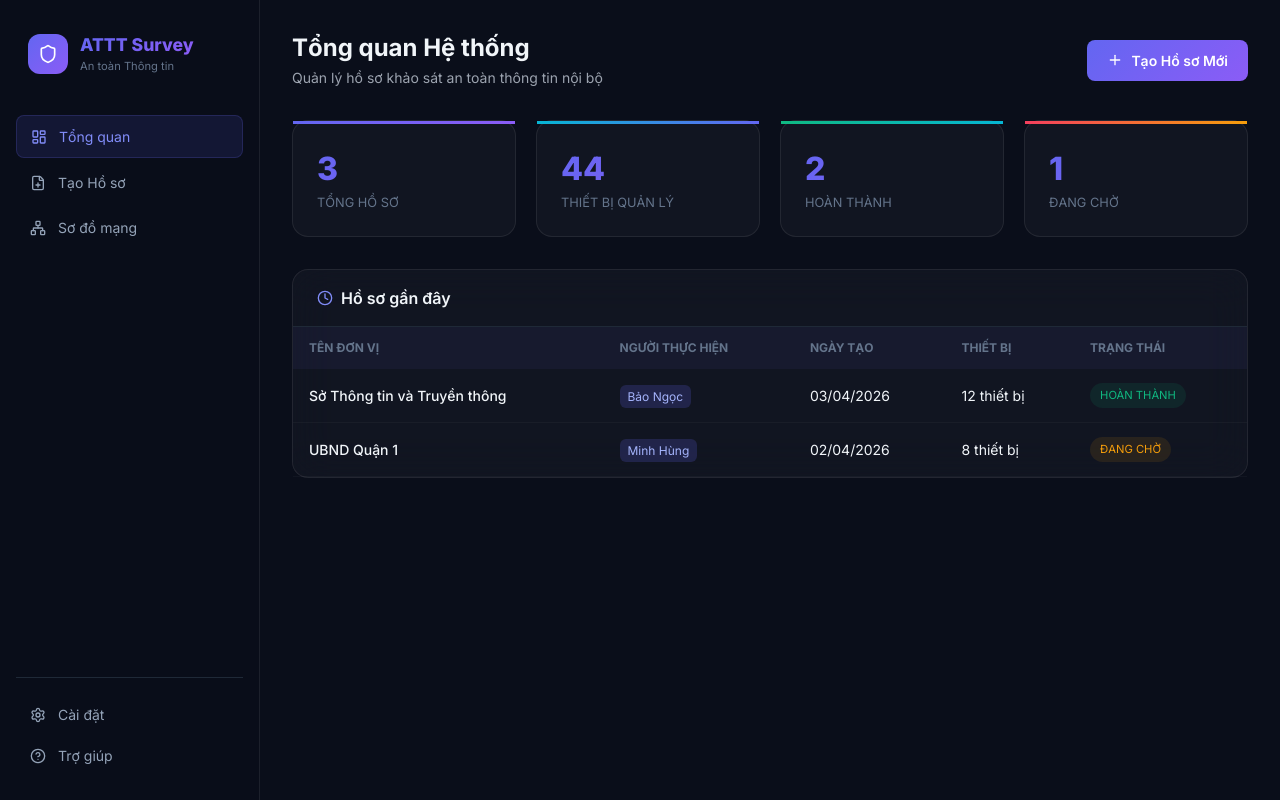
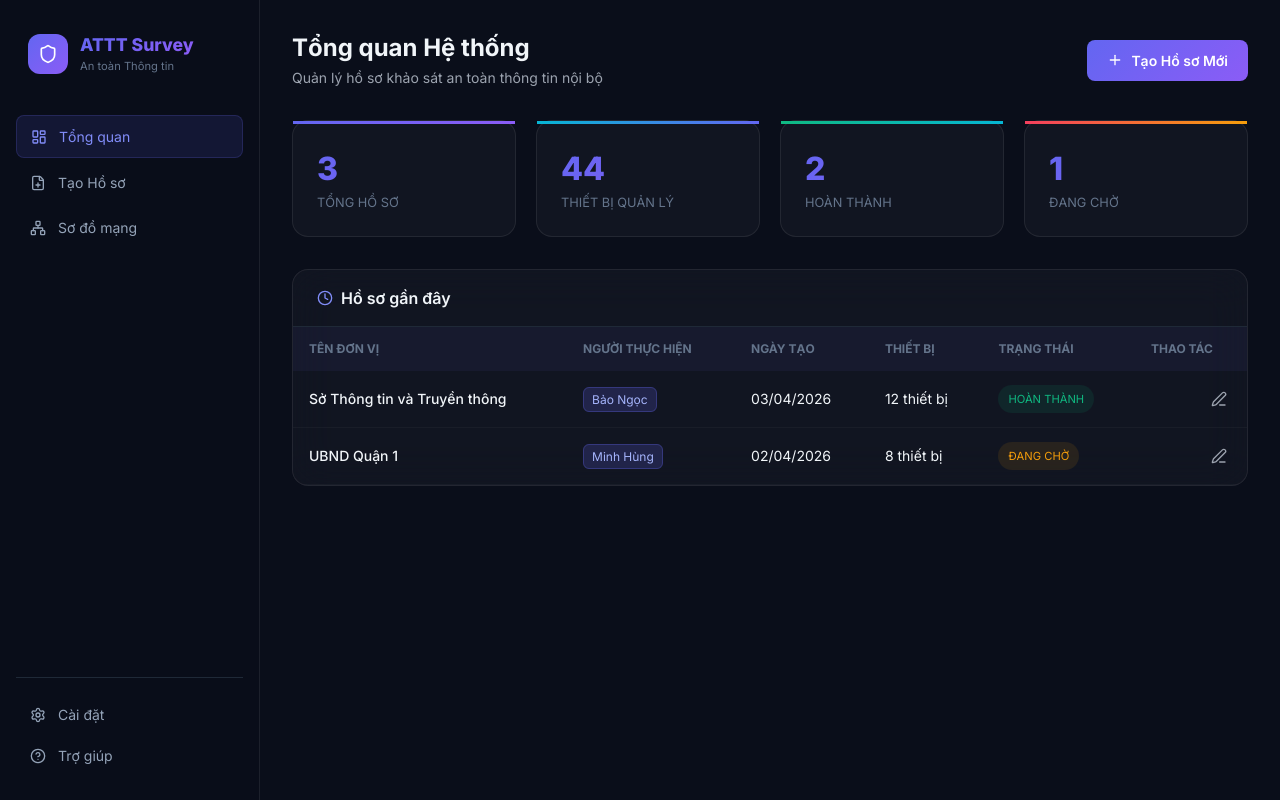
Before and after one commit to nguyenvanbaongoc24-eng/toolKS, a Next.js app in the folder Code/frontend/: page / in a window 1280 px wide. Built offline with nearby package versions, Linux system fonts and the light colour scheme.

Commit message:
feat: make dashboard table inline editable

```diff
--- a/Code/frontend/src/app/page.tsx
+++ b/Code/frontend/src/app/page.tsx
@@ -1,10 +1,29 @@
 "use client";
 
+import { useState } from "react";
 import Link from "next/link";
 import Sidebar from "@/components/Sidebar";
-import { FileText, Plus, TrendingUp, Users, Server, Wifi, Clock, ArrowRight } from "lucide-react";
+import { FileText, Plus, TrendingUp, Users, Server, Wifi, Clock, ArrowRight, Edit3, Check, X } from "lucide-react";
 
 export default function Home() {
+  const [records, setRecords] = useState([
+    { id: 1, ten_don_vi: "Sở Thông tin và Truyền thông", doer: "Bảo Ngọc", date: "03/04/2026", devices: "12 thiết bị", status: "Hoàn thành" },
+    { id: 2, ten_don_vi: "UBND Quận 1", doer: "Minh Hùng", date: "02/04/2026", devices: "8 thiết bị", status: "Đang chờ" },
+  ]);
+
+  const [editingId, setEditingId] = useState<number | null>(null);
+  const [editForm, setEditForm] = useState<any>({});
+
+  const startEdit = (rec: any) => {
+    setEditingId(rec.id);
+    setEditForm({ ...rec });
+  };
+
+  const saveEdit = () => {
+    setRecords(records.map(r => r.id === editingId ? { ...editForm } : r));
+    setEditingId(null);
+  };
+
   return (
     <div className="min-h-screen">
       <Sidebar />
@@ -38,41 +57,67 @@ export default function Home() {
           </div>
         </div>
 
-        <div className="glass-card mb-8">
+        <div className="glass-card mb-8 overflow-hidden hidden md:block">
           <div className="flex justify-between items-center px-6 py-4 border-b border-gray-800">
             <h2 className="font-semibold flex items-center gap-2">
               <Clock className="w-4 h-4 text-indigo-400" /> Hồ sơ gần đây
             </h2>
           </div>
-          <table className="data-table">
+          <div className="overflow-x-auto">
+            <table className="data-table w-full text-sm text-left">
               <thead>
                 <tr>
-                <th>Tên đơn vị</th>
-                <th>Người thực hiện</th>
-                <th>Ngày tạo</th>
-                <th>Thiết bị</th>
-                <th>Trạng thái</th>
+                  <th className="px-6 py-4">Tên đơn vị</th>
+                  <th className="px-6 py-4">Người thực hiện</th>
+                  <th className="px-6 py-4">Ngày tạo</th>
+                  <th className="px-6 py-4">Thiết bị</th>
+                  <th className="px-6 py-4">Trạng thái</th>
+                  <th className="px-6 py-4 text-right">Thao tác</th>
                 </tr>
               </thead>
               <tbody>
-              <tr>
-                <td className="font-medium">Sở Thông tin và Truyền thông</td>
-                <td><span className="text-xs px-2 py-1 bg-indigo-500/20 text-indigo-300 rounded-md">Bảo Ngọc</span></td>
-                <td>03/04/2026</td>
-                <td>12 thiết bị</td>
-                <td><span className="badge badge-success">Hoàn thành</span></td>
+                {records.map((rec) => (
+                  <tr key={rec.id} className="border-b border-gray-800/50 hover:bg-white/5 transition-colors">
+                    {editingId === rec.id ? (
+                      <>
+                        <td className="px-6 py-4 font-medium"><input className="bg-black/50 border border-white/20 rounded px-2 py-1 outline-none focus:border-indigo-500 w-full" value={editForm.ten_don_vi} onChange={e => setEditForm({...editForm, ten_don_vi: e.target.value})} /></td>
+                        <td className="px-6 py-4"><input className="bg-black/50 border border-white/20 rounded px-2 py-1 outline-none focus:border-indigo-500 w-full max-w-[120px]" value={editForm.doer} onChange={e => setEditForm({...editForm, doer: e.target.value})} /></td>
+                        <td className="px-6 py-4"><input className="bg-black/50 border border-white/20 rounded px-2 py-1 outline-none focus:border-indigo-500 w-full max-w-[120px]" value={editForm.date} onChange={e => setEditForm({...editForm, date: e.target.value})} /></td>
+                        <td className="px-6 py-4">{rec.devices}</td>
+                        <td className="px-6 py-4">
+                           <select className="bg-black/50 border border-white/20 rounded px-2 py-1 outline-none focus:border-indigo-500" value={editForm.status} onChange={e => setEditForm({...editForm, status: e.target.value})}>
+                             <option value="Hoàn thành">Hoàn thành</option>
+                             <option value="Đang chờ">Đang chờ</option>
+                           </select>
+                        </td>
+                        <td className="px-6 py-4 text-right">
+                          <button onClick={saveEdit} className="text-emerald-400 hover:text-emerald-300 p-1"><Check className="w-5 h-5"/></button>
+                          <button onClick={() => setEditingId(null)} className="text-rose-400 hover:text-rose-300 p-1"><X className="w-5 h-5"/></button>
+                        </td>
+                      </>
+                    ) : (
+                      <>
+                        <td className="px-6 py-4 font-medium">{rec.ten_don_vi}</td>
+                        <td className="px-6 py-4"><span className="text-xs px-2 py-1 bg-indigo-500/20 text-indigo-300 rounded-md border border-indigo-500/30">{rec.doer}</span></td>
+                        <td className="px-6 py-4">{rec.date}</td>
+                        <td className="px-6 py-4">{rec.devices}</td>
+                        <td className="px-6 py-4">
+                          <span className={`badge ${rec.status === 'Hoàn thành' ? 'badge-success' : 'badge-pending'}`}>
+                            {rec.status}
+                          </span>
+                        </td>
+                        <td className="px-6 py-4 text-right">
+                          <button onClick={() => startEdit(rec)} className="text-gray-400 hover:text-indigo-400 transition-colors p-1"><Edit3 className="w-4 h-4"/></button>
+                        </td>
+                      </>
+                    )}
                   </tr>
-              <tr>
-                <td className="font-medium">UBND Quận 1</td>
-                <td><span className="text-xs px-2 py-1 bg-indigo-500/20 text-indigo-300 rounded-md">Minh Hùng</span></td>
-                <td>02/04/2026</td>
-                <td>8 thiết bị</td>
-                <td><span className="badge badge-pending">Đang chờ</span></td>
-              </tr>
+                ))}
               </tbody>
             </table>
           </div>
         </div>
       </div>
+    </div>
   );
 }
```
Lines whose indentation alone changed are shown as unchanged.
